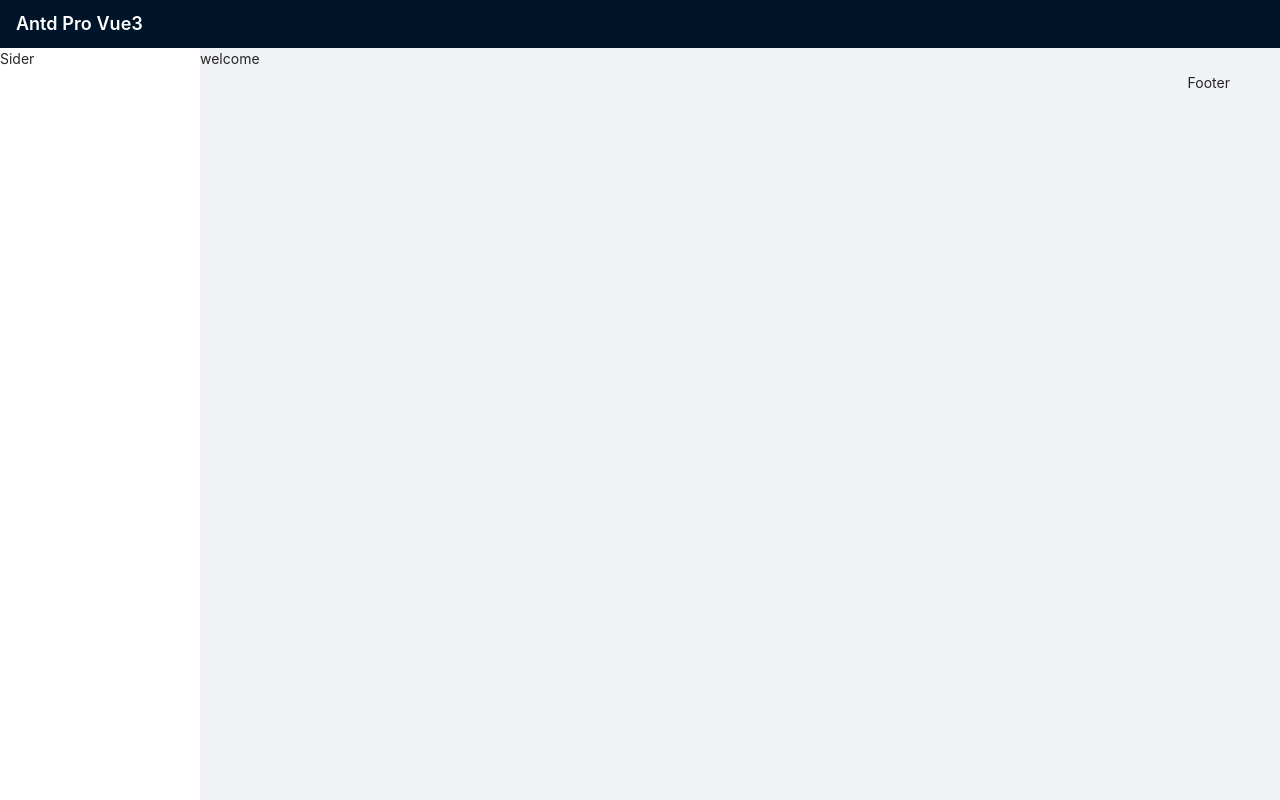
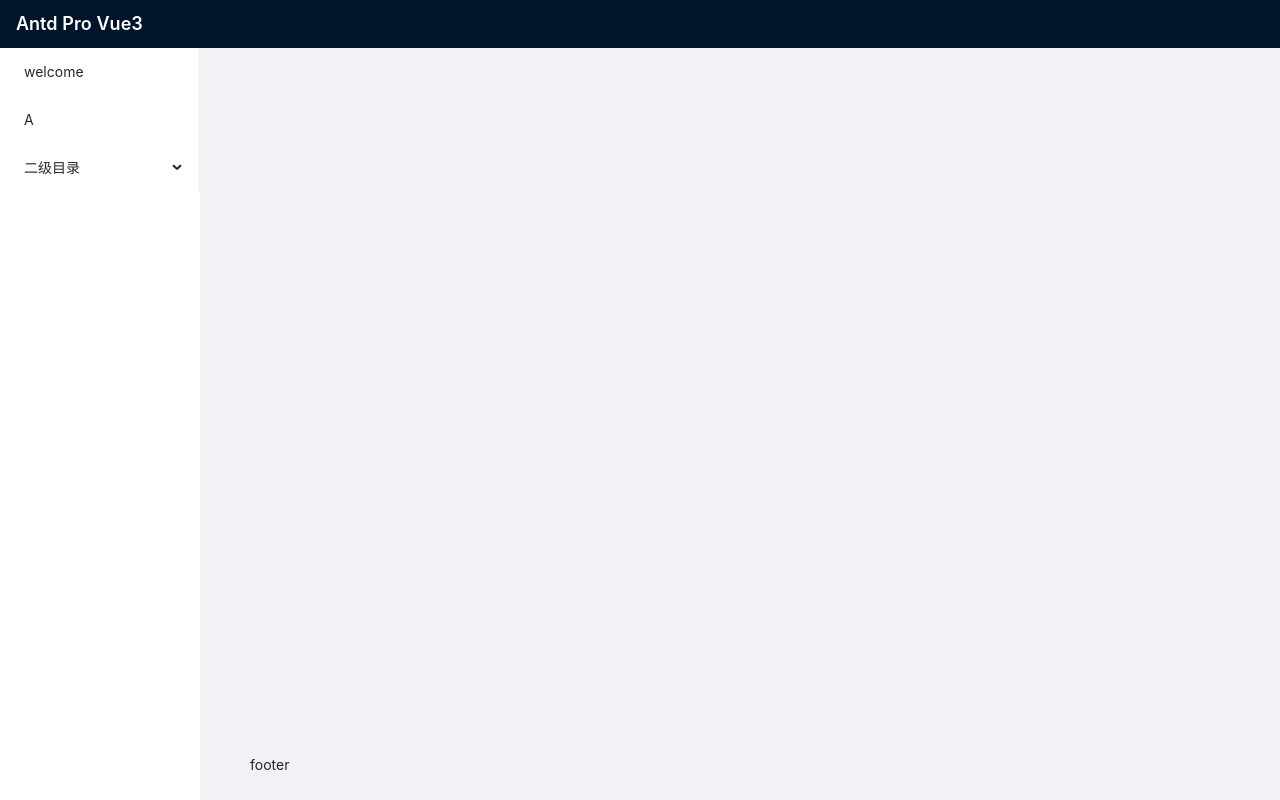
Before and after one commit to rywaroy/antd-pro-vue3, a Vue app: page /#/ in a window 1280 px wide. Before the commit this address led to /#/welcome. Built offline with nearby package versions, Linux system fonts and the light colour scheme.

Commit message:
feat: 菜单

```diff
--- /dev/null
+++ b/src/components/BaseMenu/BaseMenuItem.vue
@@ -0,0 +1,34 @@
+<template>
+    <a-sub-menu
+        v-if="menu.children"
+        :key="menu.name"
+    >
+        <template #title>
+            {{ menu.name }}
+        </template>
+        <base-menu-item
+            v-for="(item, index) in menu.children"
+            :key="index"
+            :menu="item"
+        />
+    </a-sub-menu>
+    <a-menu-item
+        v-else
+        :key="menu.path"
+    >
+        {{ menu.name }}
+    </a-menu-item>
+</template>
+<script>
+import { defineComponent } from 'vue';
+
+export default defineComponent({
+    name: 'BaseMenuItem',
+});
+</script>
+<script setup>
+const { menu } = defineProps({
+    menu: Object,
+});
+
+</script>
--- /dev/null
+++ b/src/components/BaseMenu/index.vue
@@ -0,0 +1,40 @@
+<template>
+    <a-menu
+        v-model:selectedKeys="selectedKeys"
+        mode="inline"
+        @select="selectMenu"
+    >
+        <base-menu-item
+            v-for="(item, index) in menu"
+            :key="index"
+            :menu="item"
+        />
+    </a-menu>
+</template>
+<script>
+import { defineComponent, ref, watch } from 'vue';
+
+export default defineComponent({
+    name: 'BaseMenu',
+});
+</script>
+<script setup>
+import { useRouter, useRoute } from 'vue-router';
+import BaseMenuItem from './BaseMenuItem.vue';
+import routes from '@/router/routes';
+
+const router = useRouter();
+const route = useRoute();
+
+const selectedKeys = ref([route.path]);
+
+const menu = routes[0].children;
+
+const selectMenu = (item) => {
+    router.push(item.key);
+};
+
+watch(() => route.path, () => {
+    selectedKeys.value = [route.path];
+});
+</script>
--- a/src/layouts/BasicLayout.vue
+++ b/src/layouts/BasicLayout.vue
@@ -7,15 +7,19 @@
         </a-layout-header>
         <a-layout>
             <a-layout-sider theme="light">
-                Sider
+                <base-menu />
             </a-layout-sider>
-            <a-layout-content><router-view /></a-layout-content>
-            <a-layout-footer>Footer</a-layout-footer>
+            <a-layout>
+                <a-layout-content><router-view /></a-layout-content>
+                <a-layout-footer>footer</a-layout-footer>
+            </a-layout>
         </a-layout>
     </a-layout>
 </template>
 <script setup>
 import setting from '@/config/defaultSettings';
+import BaseMenu from '@/components/BaseMenu/index.vue';
+
 </script>
 <style scoped>
 .basic-layout {
--- /dev/null
+++ b/src/layouts/RouteView.vue
@@ -0,0 +1,3 @@
+<template>
+    <router-view />
+</template>
--- a/src/layouts/index.js
+++ b/src/layouts/index.js
@@ -1,3 +1,4 @@
 import BasicLayout from './BasicLayout.vue';
+import RouteView from './RouteView.vue';
 
-export { BasicLayout };
+export { BasicLayout, RouteView };
--- a/src/router/routes.js
+++ b/src/router/routes.js
@@ -1,4 +1,4 @@
-import { BasicLayout } from '@/layouts';
+import { BasicLayout, RouteView } from '@/layouts';
 
 export default [
     {
@@ -13,6 +13,31 @@ export default [
                 meta: {
                     permissions: ['admin'],
                 },
+                menu: {
+                    hideInMenu: true,
+                },
+            },
+            {
+                path: '/A',
+                name: 'A',
+                component: () => import('@/views/A/index.vue'),
+            },
+            {
+                path: '',
+                name: '二级目录',
+                component: RouteView,
+                children: [
+                    {
+                        path: '/B',
+                        name: 'B',
+                        component: () => import('@/views/B/index.vue'),
+                    },
+                    {
+                        path: '/C',
+                        name: 'C',
+                        component: () => import('@/views/C/index.vue'),
+                    },
+                ],
             },
         ],
     },
--- a/src/views/index.vue
+++ b/src/views/index.vue
@@ -1,5 +1,5 @@
 <template>
-  <div class="welcome">
-    welcome
-  </div>
+    <div class="welcome">
+        welcome
+    </div>
 </template>
```
Also changed, not shown: src/components/HelloWorld.vue (deleted, +0 -40 lines), .eslintrc.js.
